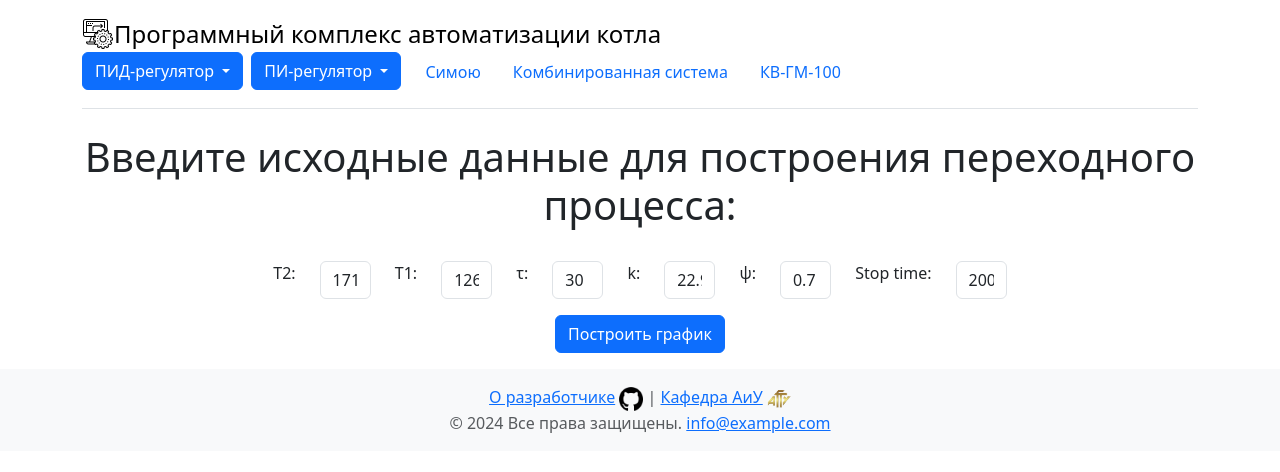
After one commit to KnightOfMelons/Graduation-Project-University, a Flask app: page /transient_process_using_a_PI_controller in a window 1280 px wide. The commit adds this page. Shown: the top 472 px of the page. Run offline with Flask 3, Linux system fonts and the light colour scheme; some libraries are stand-ins or nearby versions.

Commit message:
Separate pages for PI-controller added

```diff
--- a/app.py
+++ b/app.py
@@ -965,4 +965,75 @@ def function_of_main_pi_page_first():
     return render_template('PI/PI_full_page.html')
 
 
+# ==================== Отдельная страница для передаточной функции объекта ===========================
+@app.route('/transfer_function_of_the_object', methods=['GET', 'POST'])
+def functuion_of_transfer_function_of_the_object():
+    if request.method == "POST":
+        T2_value = float(request.form['T2_value'])
+        T1_value = float(request.form['T1_value'])
+        t_value = float(request.form['t_value'])
+        k_value = float(request.form['k_value'])
+        y_value = float(request.form['y_value'])
+        stop_time = int(request.form['stop_time'])
+        m = -math.log(1 - y_value) / (2 * math.pi)
+
+        image_transmission_funct = transmission_function_for_math_model(k_value, T2_value, T1_value, stop_time)
+
+        return render_template('PI/Separate/transfer_function_of_the_object.html',
+                               image_transmission_funct=image_transmission_funct,
+                               y_value=y_value,
+                               m=round(m, 3))
+
+    return render_template('PI/Separate/transfer_function_of_the_object.html')
+
+
+# ==================== Отдельная страница для кривой равной степени колебательности ===================
+@app.route('/equal_degree_of_vibration_curve', methods=['GET','POST'])
+def function_of_equal_degree_of_vibration_curve():
+    if request.method == "POST":
+        T2_value = float(request.form['T2_value'])
+        T1_value = float(request.form['T1_value'])
+        t_value = float(request.form['t_value'])
+        k_value = float(request.form['k_value'])
+        y_value = float(request.form['y_value'])
+        stop_time = int(request.form['stop_time'])
+        m = -math.log(1 - y_value) / (2 * math.pi)
+
+        image_D_graph, coefficients_with_integrals, _, _ = generate_system_response(k_value, T2_value, T1_value)
+
+        return render_template('PI/PI_full_page.html',
+                               image_D_graph=image_D_graph,
+                               coefficients_with_integrals=coefficients_with_integrals,)
+
+    return render_template('PI/Separate/equal_degree_of_vibration_curve.html')
+
+
+# ==================== Отдельная страница для переходного процесса с использованием ПИ-регулятора ===================
+@app.route('/transient_process_using_a_PI_controller', methods=['GET', 'POST'])
+def function_of_transient_process_using_a_PI_controller():
+    if request.method == "POST":
+        T2_value = float(request.form['T2_value'])
+        T1_value = float(request.form['T1_value'])
+        t_value = float(request.form['t_value'])
+        k_value = float(request.form['k_value'])
+        y_value = float(request.form['y_value'])
+        stop_time = int(request.form['stop_time'])
+        m = -math.log(1 - y_value) / (2 * math.pi)
+
+        _, _, min_C0, min_C1 = generate_system_response(k_value, T2_value, T1_value)
+        t,y = calculate_integral(T1_value, T2_value, k_value, round(min_C0, 6), round(min_C1, 6), False)
+        image_transmission_funct_PI_controller, A1_value, A2_value, A3_value, t_p = plot_system_response(t,y)
+
+        first_calculation = (A2_value / A1_value) * 100
+        second_calculation = 1 - (A3_value / A1_value)
+
+        return render_template('PI/Separate/transient_process_using_a_PI_controller.html',
+                               min_C0=min_C0,
+                               min_C1=min_C1,
+                               image_transmission_funct_PI_controller=image_transmission_funct_PI_controller,
+                               A1_value=A1_value, A2_value=A2_value, A3_value=A3_value,
+                               t_M=A1_value, t_p=t_p,
+                               first_calculation=first_calculation, second_calculation=second_calculation)
+
+    return render_template('PI/Separate/transient_process_using_a_PI_controller.html')
 app.run(debug=True)
--- /dev/null
+++ b/templates/PI/Separate/transient_process_using_a_PI_controller.html
@@ -0,0 +1,83 @@
+{% extends "base.html" %}
+
+{% block title %}Переходный процесс с использованием регулятора{% endblock %}
+
+{% block content %}
+
+    <div class="container">
+        <h1 class="text-center mb-4">Введите исходные данные для построения переходного процесса:</h1>
+        <form method="POST">
+            <div class="row justify-content-center">
+                <div class="col-auto my-2">
+                    <label class="form-label">T2:</label>
+                </div>
+                <div class="col-auto my-2">
+                    <input type="text" class="form-control input-field-for-PID" name="T2_value" value="1712.0" required>
+                </div>
+
+                 <div class="col-auto my-2">
+                    <label class="form-label">T1:</label>
+                </div>
+                <div class="col-auto my-2">
+                    <input type="text" class="form-control input-field-for-PID" name="T1_value" value="126.4" required>
+                </div>
+
+                <div class="col-auto my-2">
+                    <label class="form-label">τ:</label>
+                </div>
+                <div class="col-auto my-2">
+                    <input type="text" class="form-control input-field-for-PID" name="t_value" value="30" required>
+                </div>
+
+                 <div class="col-auto my-2">
+                    <label class="form-label">k:</label>
+                </div>
+                <div class="col-auto my-2">
+                    <input type="text" class="form-control input-field-for-PID" name="k_value" value="22.9" required>
+                </div>
+
+                <div class="col-auto my-2">
+                    <label class="form-label">ψ:</label>
+                </div>
+                <div class="col-auto my-2">
+                    <input type="text" class="form-control input-field-for-PID" name="y_value" value="0.7" required>
+                </div>
+
+                <div class="col-auto my-2">
+                    <label class="form-label">Stop time:</label>
+                </div>
+                <div class="col-auto my-2">
+                    <input type="text" class="form-control input-field-for-PID" name="stop_time" value="2000" required>
+                </div>
+
+                <div class="text-center mb-3 my-2">
+                    <input type="submit" class="btn btn-primary" value="Построить график">
+                </div>
+            </div>
+        </form>
+
+                <div class="text-center">
+                    {% if image_transmission_funct_PI_controller %}
+                        <p class="text-center">За оптимальные настройки регулятора примем:</p>
+                        <p>C0 = <b>{{ "%.6f"|format(min_C0|float) }}</b><br>C1 = <b>{{ "%.6f"|format(min_C1|float) }}</b></p>
+
+                        <div class="text-center">
+                                {{ image_transmission_funct_PI_controller | safe }}
+                        </div>
+
+
+                        <div class="text-center">
+                            <p>Оценим качество переходного процесса </p>
+                            <p>Колебательность равняется:</p>
+                            <img src="{{ url_for('static', filename='img/colebatelnost.jpg') }}" class="img-fluid mb-2" style="width: 15%;"> {{ first_calculation | round(2)  }} %
+                            <p>Степень затухания:</p>
+                            <img src="{{ url_for('static', filename='img/stepen_zatuhania.jpg') }}" style="width: 15%;">{{ second_calculation | round(2) }}
+                            <p>Длительность переходного процесса <b>t_п = {{ t_p | int }}</b></p>
+                            <p>Время достижения первого максимума <b>t_М = {{ t_M | int }}</b></p>
+                        </div>
+
+                    {% endif %}
+                </div>
+    </div>
+
+{% endblock %}
--- a/templates/base.html
+++ b/templates/base.html
@@ -35,6 +35,7 @@
         </div>
 
         <ul class="nav nav-pills">
+
           <li class="nav-item">
             <div class="btn-group">
               <button type="button" class="btn btn-primary dropdown-toggle" data-toggle="dropdown" aria-haspopup="true" aria-expanded="false">
@@ -51,7 +52,22 @@
               </div>
             </div>
           </li>
-          <li class="nav-item"><a href="/PI_first_page" class="nav-link">ПИ-регулятор</a></li>
+
+          <li class="nav-item">
+            <div class="btn-group mx-2">
+              <button type="button" class="btn btn-primary dropdown-toggle" data-toggle="dropdown" aria-haspopup="true" aria-expanded="false">
+                ПИ-регулятор
+              </button>
+              <div class="dropdown-menu">
+                <a class="dropdown-item" href="/transfer_function_of_the_object">Передаточная функция объекта</a>
+                <a class="dropdown-item" href="/equal_degree_of_vibration_curve">Кривая равной степени колебательности</a>
+                <a class="dropdown-item" href="/transient_process_using_a_PI_controller">Переходный процесс с использованием ПИ-регулятора</a>
+                <div class="dropdown-divider"></div>
+                <a class="dropdown-item" href="/PI_first_page">Полный расчёт</a>
+              </div>
+            </div>
+          </li>
+
           <li class="nav-item"><a href="/SIMOU" class="nav-link">Симою</a></li>
           <li class="nav-item"><a href="#" class="nav-link">Комбинированная система</a></li>
           <li class="nav-item"><a href="#" class="nav-link">КВ-ГМ-100</a></li>
```
Also changed, not shown: templates/PI/Separate/equal_degree_of_vibration_curve.html (added, +88 -0 lines), templates/PI/Separate/transfer_function_of_the_object.html (added, +81 -0 lines).
